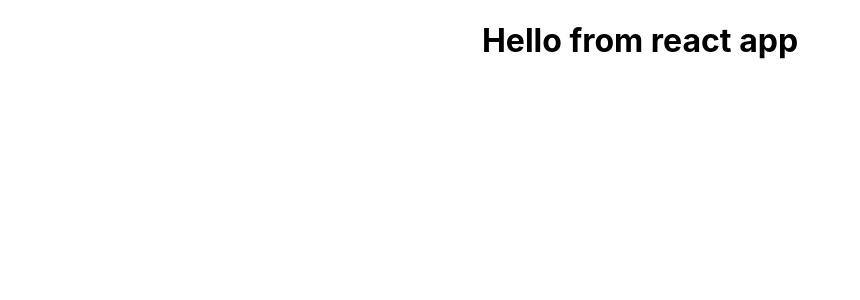
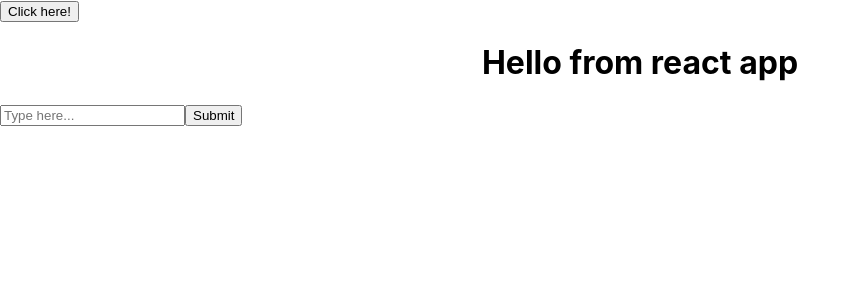
Before and after one commit to ayushkumar320/React-PG, a React (Create React App) app in the folder hello-world/: page / in a window 1280 px wide. Shown: the top 300 px of the page, without its empty margins (0-860 px from the left). Built offline with nearby package versions, Linux system fonts and the light colour scheme.

Commit message:
explored components and made custom components

```diff
--- a/hello-world/src/index.js
+++ b/hello-world/src/index.js
@@ -4,10 +4,24 @@ import "./index.css";
 import App from "./App";
 import reportWebVitals from "./reportWebVitals";
 
+// Creating my own component
+// Component is a simple JS function with first letter capitalized, if not capitalized, React will not read it as a component
+
+function MyButton() {
+  return <button>Click here!</button>;    // This is a jsx element
+}
+
 const root = ReactDOM.createRoot(document.getElementById("root"));
 root.render(
   <React.StrictMode>
+    {/* Rendering the custom component */}
+    <MyButton />
     <App />
+    {/* We can use HTML built in tags like this */}
+    <input type="text" placeholder="Type here..." />
+    <button>Submit</button>
+
+
   </React.StrictMode>
 );
 
```
